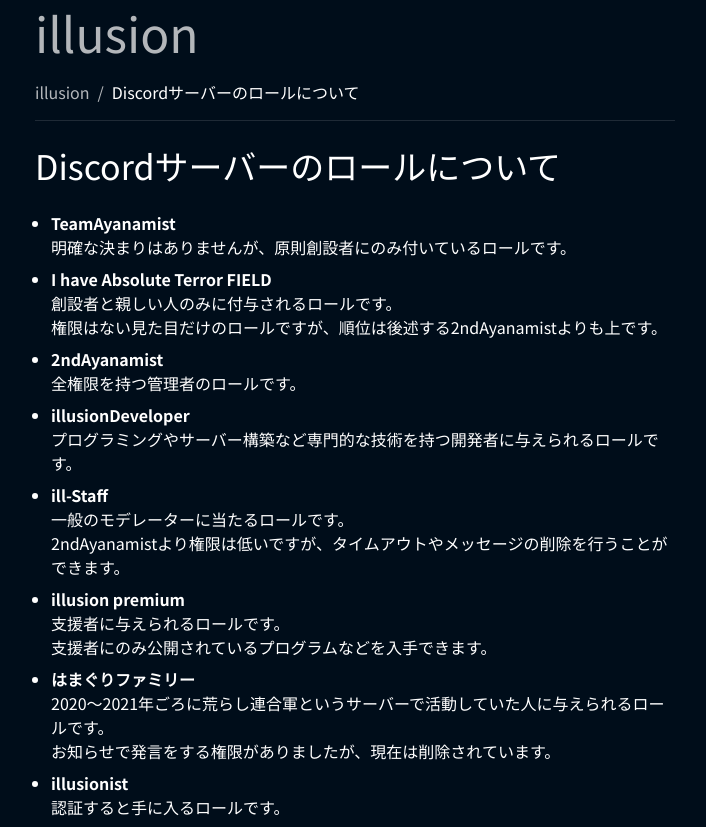
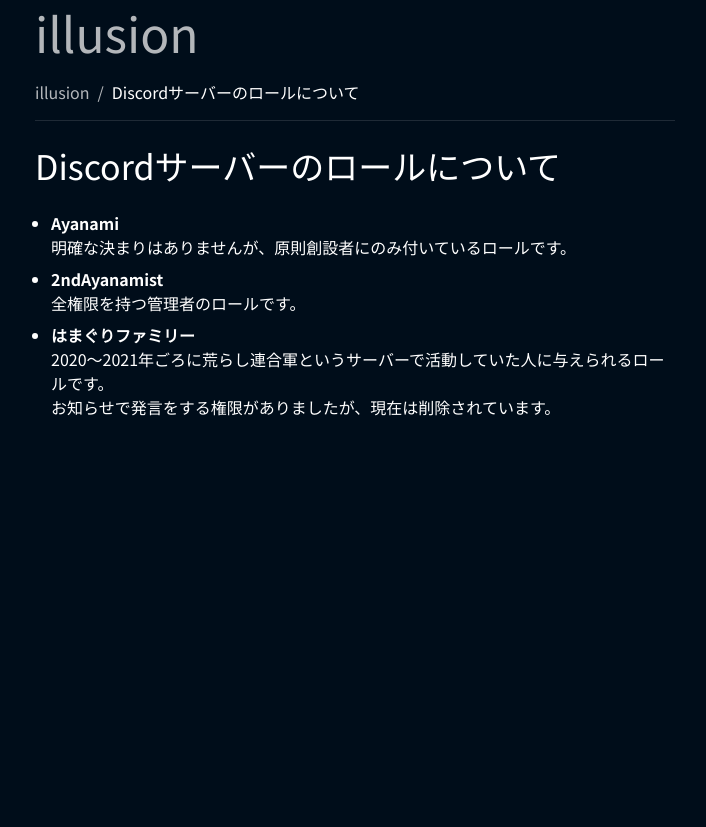
Before and after one commit to illusionDev-2/illusion-website, a Next.js app: page /discord/roles in a window 1280 px wide. Shown: the whole page, without its empty margins (285-991 px from the left). After the commit the page ends 800 px from the top, so only its background shows below. Built offline with nearby package versions, Linux system fonts and the light colour scheme.

Commit message:
fix: ロール説明の修正

```diff
--- a/src/app/discord/roles/page.tsx
+++ b/src/app/discord/roles/page.tsx
@@ -12,26 +12,12 @@ import { fc } from '@/utils/function-component';
 const SITE_NAME = process.env.NEXT_PUBLIC_SITE_NAME;
 
 const roles = {
-  'TeamAyanamist': '明確な決まりはありませんが、原則創設者にのみ付いているロールです。',
-  'I have Absolute Terror FIELD': dedent`
-    創設者と親しい人のみに付与されるロールです。
-    権限はない見た目だけのロールですが、順位は後述する2ndAyanamistよりも上です。
-  `,
+  'Ayanami': '明確な決まりはありませんが、原則創設者にのみ付いているロールです。',
   '2ndAyanamist': '全権限を持つ管理者のロールです。',
-  'illusionDeveloper': 'プログラミングやサーバー構築など専門的な技術を持つ開発者に与えられるロールです。',
-  'ill-Staff': dedent`
-    一般のモデレーターに当たるロールです。
-    2ndAyanamistより権限は低いですが、タイムアウトやメッセージの削除を行うことができます。
-  `,
-  'illusion premium': dedent`
-    支援者に与えられるロールです。
-    支援者にのみ公開されているプログラムなどを入手できます。
-  `,
   'はまぐりファミリー': dedent`
     2020～2021年ごろに荒らし連合軍というサーバーで活動していた人に与えられるロールです。
     お知らせで発言をする権限がありましたが、現在は削除されています。
-  `,
-  'illusionist': '認証すると手に入るロールです。'
+  `
 } as const satisfies Record<string, string>;
 
 export default fc('Page', () => (
```
